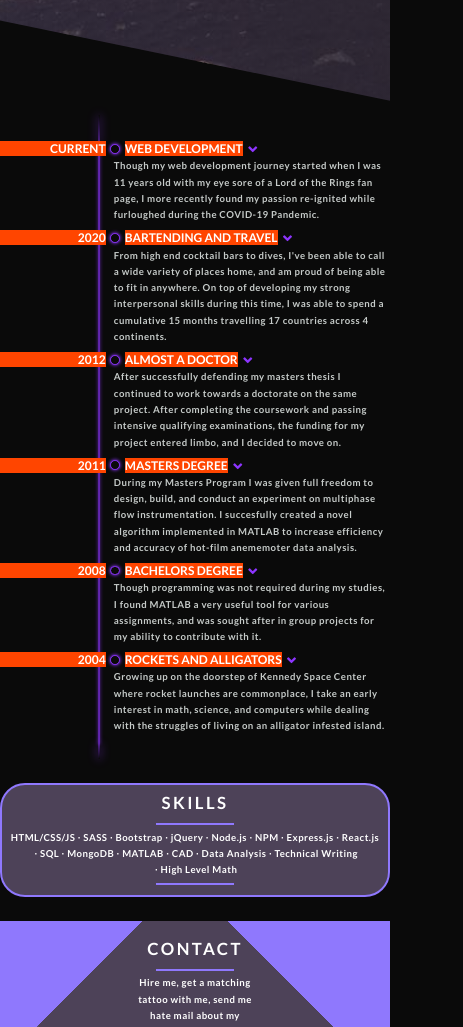
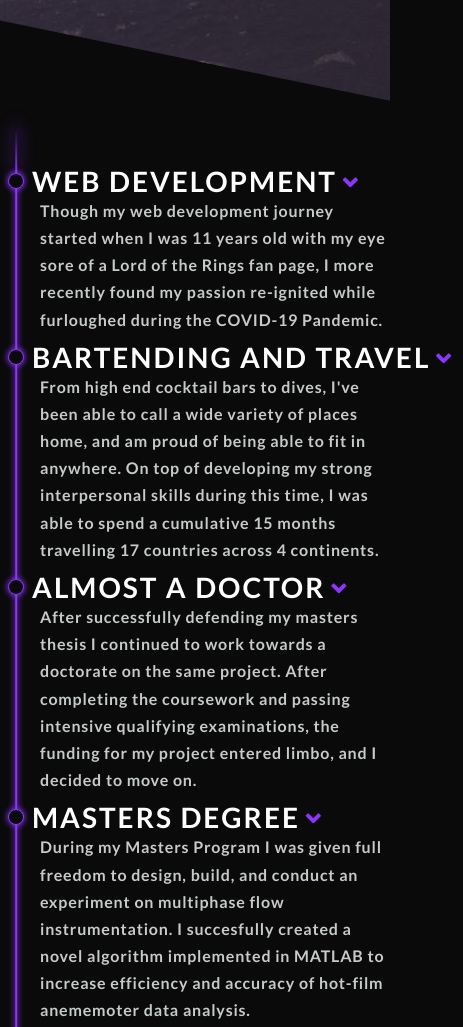
Before and after one commit to BRPatrick/BRPatrick.github.io, a website: page index.html in a window 390 px wide. Shown: the part 701-1728 px from the top of the page, 463 px wide, since content can reach past the window. Drawn offline with nearby package versions, Linux system fonts and the light colour scheme.

Commit message:
iphone media query rework

```diff
--- a/index.html
+++ b/index.html
@@ -25,9 +25,9 @@
     <!-- /////////////////////////////////////////////////////HEADER///////////////////////////////////////////////////////// -->
     <!-- /////////////////////////////////////////////////////HEADER///////////////////////////////////////////////////////// -->
     <header class="header">
-      <div class="header__logo-box">
+      <!-- <div class="header__logo-box">
         <img src="img/tornado.png" alt="Logo" class="header__logo" />
-      </div>
+      </div> -->
 
       <div class="header__text-box">
         <h1 class="header__heading-primary">
@@ -106,7 +106,7 @@
             <h3 class="timeline__list--date">2020</h3>
             <div class="timeline__list--point"></div>
             <h3 class="timeline__list--text"
-              >Intercontinental Hotel San Diego -- Bartender -- San Diego, CA</h3
+              >Intercontinental Hotel San Diego — San Diego, CA</h3
             >
           </div>
 
@@ -114,7 +114,7 @@
             <h3 class="timeline__list--date">2019</h3>
             <div class="timeline__list--point"></div>
             <h3 class="timeline__list--text"
-              >El Jardin -- Bartender -- San Diego, CA</h3
+              >El Jardin — San Diego, CA</h3
             >
           </div>
 
@@ -122,27 +122,27 @@
             <h3 class="timeline__list--date">2018</h3>
             <div class="timeline__list--point"></div>
             <h3 class="timeline__list--text"
-              >Left Hand Path -- Head Bartender/Handyman -- Brooklyn, NY</h3
+              >Left Hand Path — Brooklyn, NY</h3
             >
           </div>
 
           <div class="timeline__list">
             <h3 class="timeline__list--date">2016</h3>
             <div class="timeline__list--point"></div>
-            <h3 class="timeline__list--text">The Richardson -- Bartender -- Brooklyn, NY</h3>
+            <h3 class="timeline__list--text">The Richardson — Brooklyn, NY</h3>
           </div>
 
           <div class="timeline__list">
             <h3 class="timeline__list--date">2014</h3>
             <div class="timeline__list--point"></div>
-            <h3 class="timeline__list--text">Hudson Malone -- Bartender/Manager -- Manhattan, NY</h3>
+            <h3 class="timeline__list--text">Hudson Malone — Manhattan, NY</h3>
           </div>
 
           <div class="timeline__list">
             <h3 class="timeline__list--date">2014</h3>
             <div class="timeline__list--point"></div>
             <h3 class="timeline__list--text"
-              >The Dining Room -- Barback/Bartender -- Brooklyn, NY</h3
+              >The Dining Room — Brooklyn, NY</h3
             >
           </div>
         </div>
@@ -165,8 +165,8 @@
             <h3 class="timeline__list--date">2012</h3>
             <div class="timeline__list--point"></div>
             <h3 class="timeline__list--text"
-              >Teaching Associate/Instructor of Record: Fluid Mechanics I --
-              University of Central Florida</h3
+              >Teaching Associate/Instructor of Record: Fluid Mechanics I —
+              UCF</h3
             >
           </div>
         </div>
@@ -189,8 +189,8 @@
             <h3 class="timeline__list--date">2011</h3>
             <div class="timeline__list--point"></div>
             <h3 class="timeline__list--text"
-              >Master of Science in Mechanical Engineering -- Focus:
-              Thermofluids -- GPA: 3.84 -- University of Central Florida</h3
+              >M.S. in Mechanical Engineering — Focus:
+              Thermofluids — GPA: 3.84 — UCF</h3
             >
           </div>
           <div class="timeline__list">
@@ -198,14 +198,14 @@
             <div class="timeline__list--point"></div>
             <h3 class="timeline__list--text"
               >Research Assistant: Thermal Modeling and Measurements in
-              Pressurized Flow Boiling -- University of Central Florida</h3
+              Pressurized Flow Boiling — UCF</h3
             >
           </div>
           <div class="timeline__list">
             <h3 class="timeline__list--date">2012</h3>
             <div class="timeline__list--point"></div>
             <h3 class="timeline__list--text"
-              >Volunteer Bicycle Mechanic/Event Coordinator -- Spokescouncil</h3
+              >Volunteer Bicycle Mechanic/Event Coordinator — Spokescouncil</h3
             >
           </div>
         </div>
@@ -227,8 +227,8 @@
             <h3 class="timeline__list--date">2008</h3>
             <div class="timeline__list--point"></div>
             <h3 class="timeline__list--text"
-              >Bachelor of Science in Mechanical Engineering -- Focus: Energy
-              Systems -- GPA: 3.94 -- University of Central Florida</h3
+              >B.S. in Mechanical Engineering — Focus: Energy
+              Systems — GPA: 3.94 — University of Central Florida</h3
             >
           </div>
           <div class="timeline__list">
@@ -236,7 +236,7 @@
             <div class="timeline__list--point"></div>
             <h3 class="timeline__list--text"
               >Research Assistant: Use of Hydrogen Sulfide Scavengers in
-              Multiphase Flow -- University of Central Florida</h3
+              Multiphase Flow — University of Central Florida</h3
             >
           </div>
           <div class="timeline__list">
@@ -244,7 +244,7 @@
             <div class="timeline__list--point"></div>
             <h3 class="timeline__list--text"
               >Capstone Design/Build Project: Gas Turbine Single Blade Testing
-              Rig -- University of Central Florida</h3
+              Rig — University of Central Florida</h3
             >
           </div>
         </div>
--- a/index.js
+++ b/index.js
@@ -1,7 +1,7 @@
 
-  window.addEventListener('scroll', () => {
-    document.body.style.setProperty('--scroll',window.pageYOffset / (document.body.offsetHeight - window.innerHeight));
-  }, false);
+  // window.addEventListener('scroll', () => {
+  //   document.body.style.setProperty('--scroll',window.pageYOffset / (document.body.offsetHeight - window.innerHeight));
+  // }, false);
 
   const coll = document.getElementsByClassName("collapsible");
   let i;
--- a/sass/abstracts/_variables.scss
+++ b/sass/abstracts/_variables.scss
@@ -21,9 +21,11 @@ $color-black: rgb(10, 10, 10);
 $margin-timeline: 19.5%;
 $margin-timeline-tab-land: 24.5%;
 $margin-timeline-tab-port: 25.5%;
+$margin-timeline-phone: 2rem;
 
 $timeline-box-shadow: 0 0 .75em .05em $color-primary;
 
+//////PRIMARY BULLET///////////
 $bullet-point-size--main: 3rem;
 $bullet-point-margin--main: 1rem;
 $bullet-date-width--main: 22rem;
@@ -31,10 +33,10 @@ $bullet-transform--main: $bullet-date-width--main + ($bullet-point-size--main +
 
 $bullet-point-size--main-phone: 2rem;
 $bullet-point-margin--main-phone: 1rem;
-$bullet-date-width--main-phone: 22rem;
+$bullet-date-width--main-phone: 0;
 $bullet-transform--main-phone: $bullet-date-width--main-phone + ($bullet-point-size--main-phone + 2*$bullet-point-margin--main-phone)/2;
 
-
+/////SUB HEADING BULLET//////
 $bullet-point-size--sub: 1rem;
 $bullet-point-margin--sub: 1rem;
 $bullet-date-width--sub: 7rem;
--- a/sass/base/_base.scss
+++ b/sass/base/_base.scss
@@ -25,9 +25,6 @@ html {
     font-size: 50%; //1rem=8px, 8/16=50%
   }
 
-  @include respond(phone) {
-    font-size: 30%; //1rem=4.8px
-  }
 }
 
 body {
--- a/sass/base/_typography.scss
+++ b/sass/base/_typography.scss
@@ -78,11 +78,6 @@ body {
         font-size: 3.25rem;
       }
 
-      @include respond(phone) {
-        background-color: orangered;
-        letter-spacing: 0;
-        font-size: 2.5rem;
-      }
     }
 
     &--heading {
@@ -98,9 +93,8 @@ body {
       }
 
       @include respond(phone) {
-        background-color: orangered;
-        letter-spacing: 0;
-        font-size: 2.5rem;
+        letter-spacing: 0.5;
+        font-size: 3.5rem;
       }
     }
   }
--- a/sass/layout/_timeline.scss
+++ b/sass/layout/_timeline.scss
@@ -13,6 +13,10 @@
 
     @include respond(tab-port) {
       margin-left: $margin-timeline-tab-port;
+    }
+
+    @include respond(phone) {
+      margin-left: $margin-timeline-phone;
     }
   }
 
@@ -34,6 +38,10 @@
     @include respond(tab-port) {
       margin-left: $margin-timeline-tab-port;
     }
+
+    @include respond(phone) {
+      margin-left: $margin-timeline-phone;
+    }
   }
 
   &--tail {
@@ -51,6 +59,10 @@
 
     @include respond(tab-port) {
       margin-left: $margin-timeline-tab-port;
+    }
+
+    @include respond(phone) {
+      margin-left: $margin-timeline-phone;
     }
   }
 }
@@ -108,7 +120,7 @@
       }
 
       @include respond(phone) {
-        margin-left: 0;
+        display: none;
       }
     }
 
@@ -130,7 +142,7 @@
       @include respond(phone) {
         height: $bullet-point-size--main-phone;
         width: $bullet-point-size--main-phone;
-        // margin: 0 $bullet-point-margin--main-phone;
+        margin: 0 $bullet-point-margin--main-phone;
       }
 
 
@@ -198,6 +210,11 @@
     @include respond(tab-port) {
       margin-left: $margin-timeline-tab-port;
     }
+
+    @include respond(phone) {
+      margin-left: $margin-timeline-phone;
+    }
+
   }
 
   &__list {
@@ -205,6 +222,9 @@
     align-items: center;
     transform: translateX(-$bullet-transform--sub);
 
+    @include respond(phone) {
+      transform: translateX(0);
+     }
 
     &--date {
       text-align: right;
@@ -219,6 +239,19 @@
       @include respond(tab-port) {
         margin-left: $margin-timeline-tab-port;
       }
+
+      @include respond(phone) {
+       order: 2;
+       margin-left: 0;
+       margin-right: 2rem;
+
+       &:after {
+         content: "∙";
+         margin-left: 1rem;
+         color: $color-primary-light-2;
+       }
+      }
+
     }
 
     &--point {
@@ -229,10 +262,22 @@
       border-radius: 50%;
       position: relative;
       margin: 0 $bullet-point-margin--sub;
+
+      @include respond(phone) {
+        order: 1;
+        margin: 0 1.5rem;
+       }
     }
 
     &--text {
       display: block;
+
+      border-bottom: 1px solid $color-primary-light-2;
+      margin-bottom: 4px;
+
+      @include respond(phone) {
+        order: 3;
+       }
     }
   }
 }
```
Also changed, not shown: css/styles.css.
